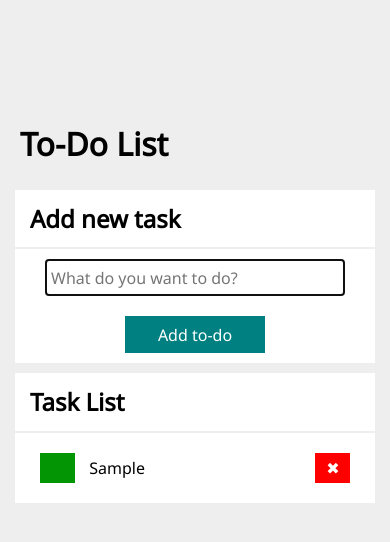
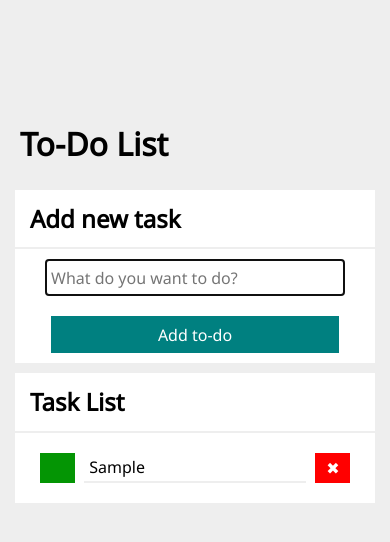
Before and after one commit to labla1/n6gf, a plain HTML site: page index.html in a window 390 px wide. Both pictures are taken after typing "Sample" into the empty fields and a click on the button "Add to-do". Drawn offline with nearby package versions, Linux system fonts and the light colour scheme.

Commit message:
minor refactor

```diff
--- a/css/form.css
+++ b/css/form.css
@@ -7,9 +7,9 @@
 
 @media (max-width: 750px) {
     .form__button {
-        width: 500px;
-        max-width: 80%;
-        margin: 10px 20px 10px 20px;
+        width: 500px !important;
+        max-width: 80% !important;
+        margin: 10px 20px 10px 20px !important;
     }
     .form {
         text-align: center;
--- a/css/tasks.css
+++ b/css/tasks.css
@@ -30,6 +30,7 @@
 .addedTaskText {
     padding: 5px;
     word-break: break-all;
+    border-bottom: 2px solid #eee;
 }
 
 .taskContainer__checkButton {
--- a/script/script.js
+++ b/script/script.js
@@ -1,23 +1,27 @@
 {
-    const tasks = [];
+    let tasks = [];
 
     const removeTaskButton = (index) => {
-
-        tasks.splice(index, 1);
+        tasks = [
+            ...tasks.slice(0, index),
+            ...tasks.slice(index + 1),
+        ];
         render();
     }
 
     const toggleDone = (index) => {
 
-        tasks[index].done = !tasks[index].done
+        tasks[index].done === !tasks[index].done
+
         render();
     }
 
     const addNewTask = (newTaskContent) => {
 
-        tasks.push({
-            content: newTaskContent,
-        });
+        tasks = [
+            ...tasks,
+            {content: newTaskContent},
+        ];
         render();
     };
 
```
